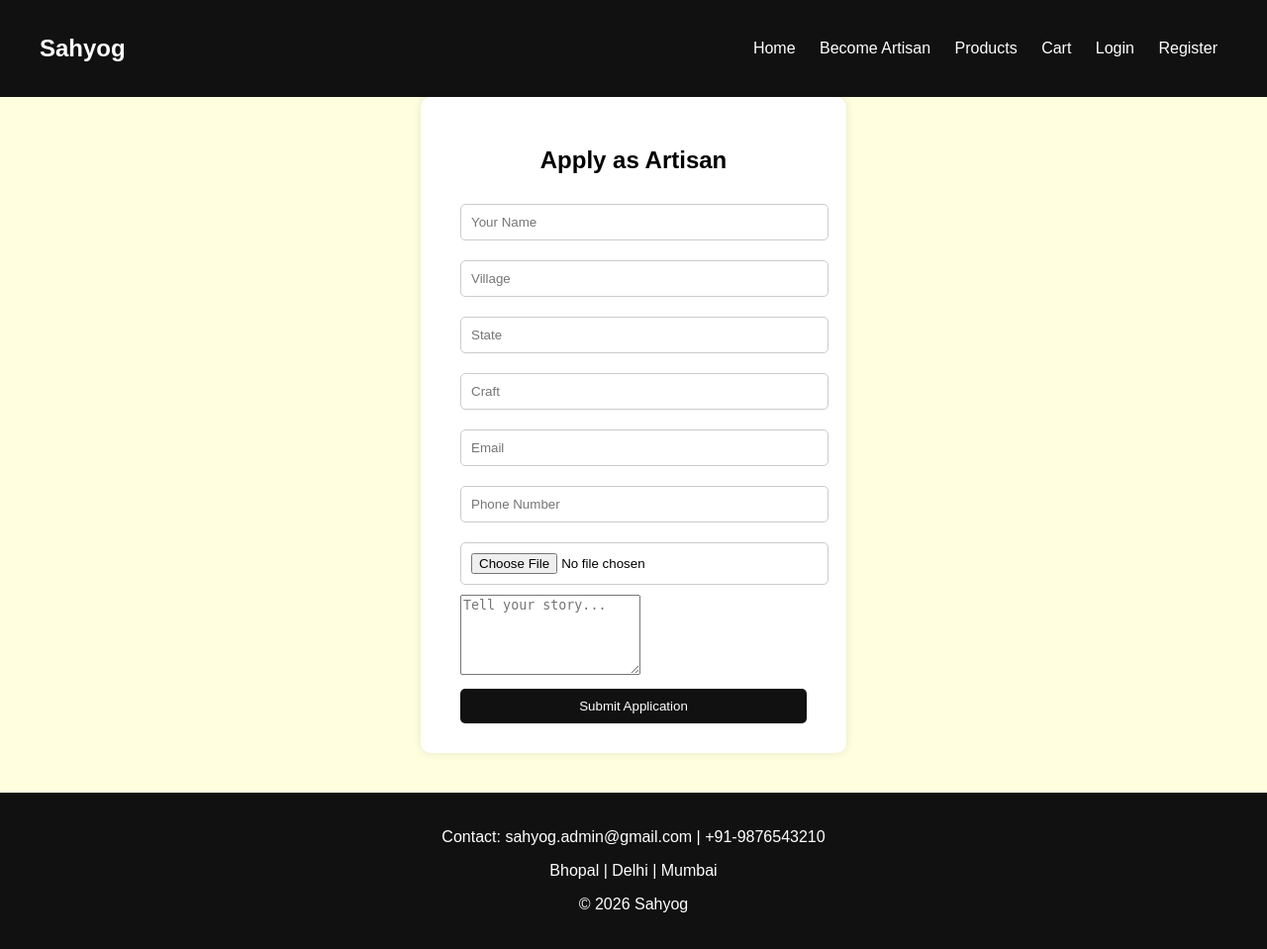
After one commit to shiwanijha48-bot/sahyog-django-ecommerce, a Django app: page /apply-artisan/ in a window 1280 px wide. The commit adds this page. Shown: the whole page at 99% size. Run offline with Django 5.2, Linux system fonts and the light colour scheme.

Commit message:
added new features like artisan section and become artisan application section

```diff
--- a/store/admin.py
+++ b/store/admin.py
@@ -4,8 +4,9 @@ from django.contrib import admin
 # store/admin.py
 
 # ---------------------------------------
-from .models import Product,Artisan
+from .models import Product, Artisan, ArtisanApplication
 
 admin.site.register(Product)
 admin.site.register(Artisan)
+admin.site.register(ArtisanApplication)
 # ---------------------------------------
--- a/store/urls.py
+++ b/store/urls.py
@@ -17,4 +17,5 @@ urlpatterns = [
     path('product/<int:product_id>/', views.product_detail, name='product_detail'),
     path('buy-now/<int:product_id>/', views.buy_now, name='buy_now'),
     path('artisan/<int:artisan_id>/', views.artisan_detail, name='artisan_detail'),
+    path('apply-artisan/', views.apply_artisan, name='apply_artisan'),
 ]
--- a/store/views.py
+++ b/store/views.py
@@ -3,6 +3,8 @@ from .models import Product, Artisan
 from django.contrib.auth.models import User
 from django.contrib.auth import authenticate, login, logout
 from django.contrib import messages
+
+from .models import ArtisanApplication
 
 
 # Create your views here.
@@ -161,3 +163,20 @@ def artisan_detail(request, artisan_id):
         'artisan': artisan,
         'products': products
     })
+
+# ------- ARTISAN APPLICATION ------
+def apply_artisan(request):
+    if request.method == 'POST':
+        ArtisanApplication.objects.create(
+            name=request.POST['name'],
+            village=request.POST['village'],
+            state=request.POST['state'],
+            craft=request.POST['craft'],
+            story=request.POST['story'],
+            email=request.POST['email'],
+            phone=request.POST['phone'],
+            image=request.FILES['image'],
+        )
+        messages.success(request, "Application submitted successfully!")
+        return redirect('/')
+    return render(request, 'apply_artisan.html')
--- /dev/null
+++ b/templates/apply_artisan.html
@@ -0,0 +1,23 @@
+{% extends 'base.html' %}
+{% block content %}
+
+<div class="auth-container">
+    <div class="auth-box">
+        <h2>Apply as Artisan</h2>
+        <form method="POST" enctype="multipart/form-data">
+            {% csrf_token %}
+            <input type="text" name="name" placeholder="Your Name" required>
+            <input type="text" name="village" placeholder="Village" required>
+            <input type="text" name="state" placeholder="State" required>
+            <input type="text" name="craft" placeholder="Craft" required>
+            <input type="email" name="email" placeholder="Email" required>
+            <input type="text" name="phone" placeholder="Phone Number" required>
+            <input type="file" name="image" required>
+            <textarea name="story" placeholder="Tell your story..." rows="5"></textarea>
+            <button type="submit" class="auth-btn">
+                Submit Application
+            </button>
+        </form>
+    </div>
+</div>
+{% endblock %}
--- a/templates/base.html
+++ b/templates/base.html
@@ -12,6 +12,7 @@
     <h2>Sahyog</h2>
     <div>
         <a href="/">Home</a>
+        <a href="/apply-artisan/">Become Artisan</a>
         <a href="/products/">Products</a>
         <a href="/cart/">Cart</a>
         {% if user.is_authenticated %}
```
Also changed, not shown: store/models.py (+13 -0 lines), templates/index.html (+0 -32 lines), static/css/style.css (line endings or trailing spaces), store/migrations/0003_artisanapplication.py (added).
